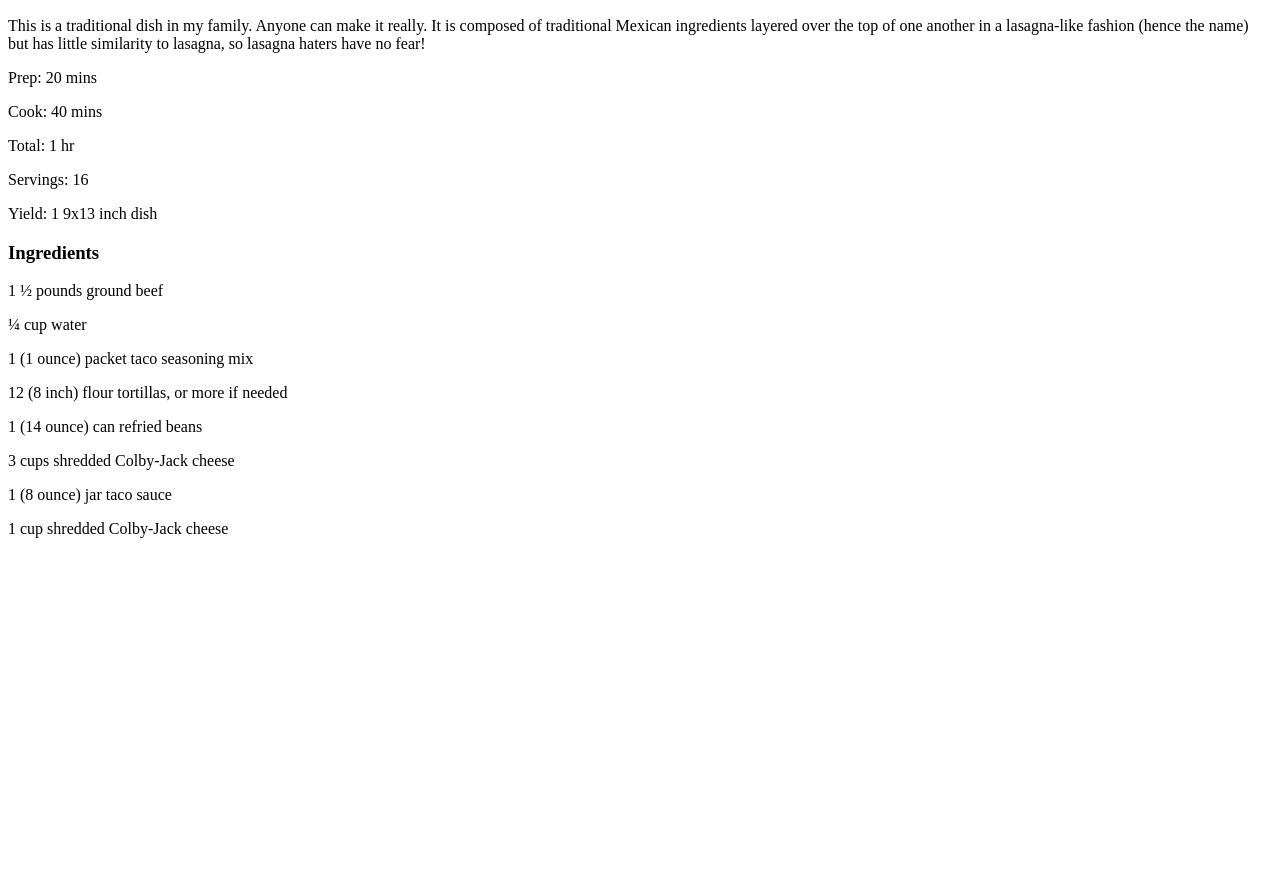
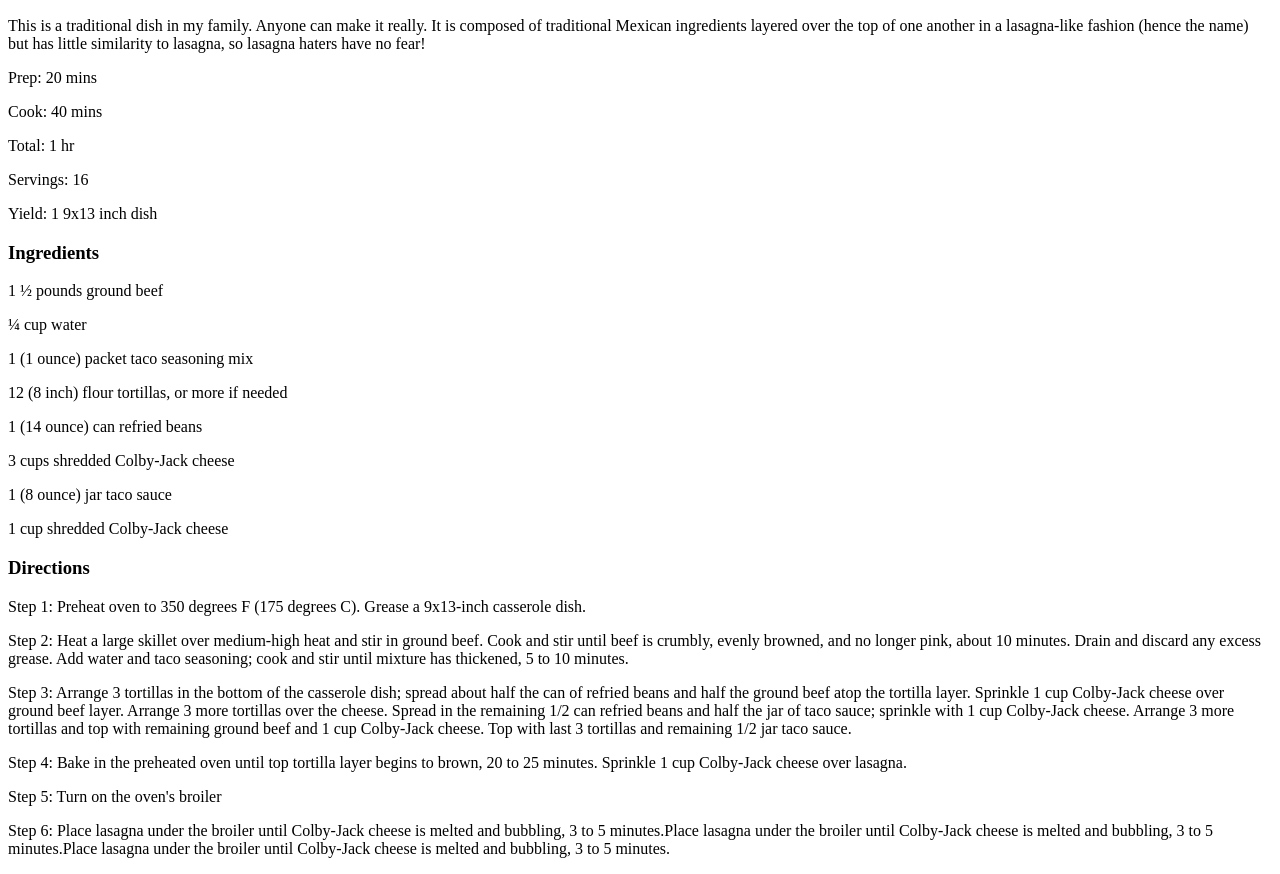
Before and after one commit to Flumplez/odin-recipes, a plain HTML site: page recipes/lasagna.html in a window 1280 px wide. Shown: the part 99-973 px from the top of the page. Before the commit the page ends 800 px from the top, so only its background shows below. Drawn offline with Linux system fonts and the light colour scheme.

Commit message:
instructions

```diff
--- a/recipes/lasagna.html
+++ b/recipes/lasagna.html
@@ -24,5 +24,12 @@
     <p>3 cups shredded Colby-Jack cheese</p>
     <p>1 (8 ounce) jar taco sauce</p>
     <p>1 cup shredded Colby-Jack cheese</p>
+    <h3>Directions</h3>
+    <p>Step 1: Preheat oven to 350 degrees F (175 degrees C). Grease a 9x13-inch casserole dish.</p>
+    <p>Step 2: Heat a large skillet over medium-high heat and stir in ground beef. Cook and stir until beef is crumbly, evenly browned, and no longer pink, about 10 minutes. Drain and discard any excess grease. Add water and taco seasoning; cook and stir until mixture has thickened, 5 to 10 minutes.</p>
+    <p>Step 3: Arrange 3 tortillas in the bottom of the casserole dish; spread about half the can of refried beans and half the ground beef atop the tortilla layer. Sprinkle 1 cup Colby-Jack cheese over ground beef layer. Arrange 3 more tortillas over the cheese. Spread in the remaining 1/2 can refried beans and half the jar of taco sauce; sprinkle with 1 cup Colby-Jack cheese. Arrange 3 more tortillas and top with remaining ground beef and 1 cup Colby-Jack cheese. Top with last 3 tortillas and remaining 1/2 jar taco sauce.</p>
+    <p>Step 4: Bake in the preheated oven until top tortilla layer begins to brown, 20 to 25 minutes. Sprinkle 1 cup Colby-Jack cheese over lasagna.</p>
+    <p>Step 5: Turn on the oven's broiler</p>
+    <p>Step 6: Place lasagna under the broiler until Colby-Jack cheese is melted and bubbling, 3 to 5 minutes.Place lasagna under the broiler until Colby-Jack cheese is melted and bubbling, 3 to 5 minutes.Place lasagna under the broiler until Colby-Jack cheese is melted and bubbling, 3 to 5 minutes.</p>
 </body>
 </html>
```
